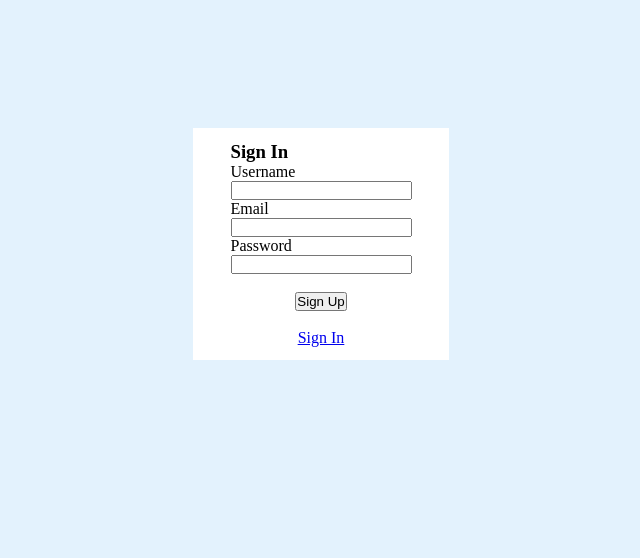
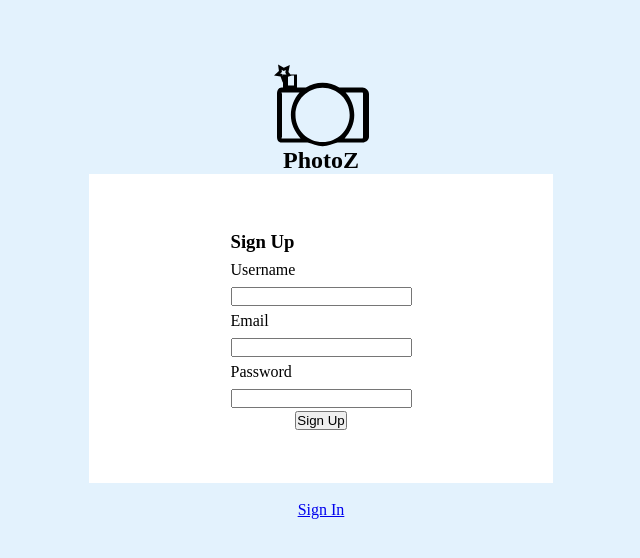
Before and after one commit to AIcoding-girl/Insta-like-React-App, a React (Create React App) app in the folder my-app/: page /signup in a window 1280 px wide. Shown: the top 558 px of the page, without its empty margins (319-959 px from the left). Built offline with nearby package versions, Linux system fonts and the light colour scheme.

Commit message:
styling updated

```diff
--- /dev/null
+++ b/my-app/src/components/svg.js
@@ -0,0 +1,3 @@
+<svg width="95" height="83" viewBox="0 0 95 83" fill="none" xmlns="http://www.w3.org/2000/svg">
+    <path d="M88.523 23.579H65.276C60.424 20.579 54.703 18.815 48.581 18.815C42.459 18.815 36.738 20.579 31.886 23.579H23V10.579H16.416L14.446 7.89501L15.824 1.08901L9.826 3.79801L4.069 0.402008L4.936 6.95301L0 11.383L6.534 12.585L8.801 18.65L9 17.471V23.579H7.652C4.326 23.579 3 26.621 3 29.947V72.816C3 76.142 4.326 78.578 7.652 78.578H33.589C38.055 79.578 43.161 82.353 48.581 82.353C54.001 82.353 59.106 79.578 63.573 78.578H88.523C91.849 78.578 95 76.142 95 72.816V29.947C95 26.621 91.849 23.579 88.523 23.579ZM14 12.769L17.812 11.579H20V21.579H14V12.769ZM9.055 12.159L8.324 10.026L6.137 9.60101L7.926 8.03801L7.649 5.72201L9.686 6.88801L11.8 5.88301L11.319 8.77601L12.455 10.579H9V11.451L9.055 12.159ZM7.652 74.579C7.185 74.579 8 73.284 8 72.817V29.947C8 29.48 7.185 28.578 7.652 28.578H25.554C20.178 34.578 16.877 42.662 16.877 51.084C16.877 60.005 20.582 67.578 26.532 74.578H7.652V74.579ZM48.581 78.06C33.634 78.06 21.473 65.899 21.473 50.952C21.473 36.005 33.633 23.844 48.581 23.844C63.528 23.844 75.689 36.005 75.689 50.952C75.689 65.899 63.528 78.06 48.581 78.06ZM89 72.817C89 73.284 88.99 74.579 88.523 74.579H70.63C76.58 67.579 80.285 60.005 80.285 51.085C80.285 42.663 76.983 34.579 71.608 28.579H88.524C88.991 28.579 89.001 29.48 89.001 29.948V72.817H89Z" fill="black" />
+</svg>
--- a/my-app/src/pages/sign-in.js
+++ b/my-app/src/pages/sign-in.js
@@ -2,6 +2,7 @@
 import React, { Component } from 'react'
 import { Button, Form, FormGroup, Label, Input } from 'reactstrap';
 import { Link } from 'react-router-dom'
+// import SVG from "../components/svg"
 import auth from '../auth'
 
 // import { FlatLayout } from './components/Layouts/FlatLayout'
@@ -53,21 +54,35 @@ class SignIn extends Component {
 
     render() {
         const boxContainer = {
-            width: "20%",
+            display: "flex",
+            flexDirection: "column",
+            justifyContent: "center",
+            alignItems: "center",
+            margin: "auto",
+            marginTop: "5%",
+            // fontFamily: "Montserrat"
+        }
+        const formContainer = {
+            width: "29rem",
+            height: "19.3rem",
             backgroundColor: "white",
             display: "flex",
             flexDirection: "column",
             justifyContent: "center",
             alignItems: "center",
             margin: "auto",
-            marginTop: "10%",
-            paddingTop: "1%",
-            paddingBottom: "1%"
+            lineHeight: 1.6
         }
 
         return (
             <div style={boxContainer}>
-                <Form >
+                <svg width="95" height="83" viewBox="0 0 95 83" fill="none" xmlns="http://www.w3.org/2000/svg">
+                    <path d="M88.523 23.579H65.276C60.424 20.579 54.703 18.815 48.581 18.815C42.459 18.815 36.738 20.579 31.886 23.579H23V10.579H16.416L14.446 7.89501L15.824 1.08901L9.826 3.79801L4.069 0.402008L4.936 6.95301L0 11.383L6.534 12.585L8.801 18.65L9 17.471V23.579H7.652C4.326 23.579 3 26.621 3 29.947V72.816C3 76.142 4.326 78.578 7.652 78.578H33.589C38.055 79.578 43.161 82.353 48.581 82.353C54.001 82.353 59.106 79.578 63.573 78.578H88.523C91.849 78.578 95 76.142 95 72.816V29.947C95 26.621 91.849 23.579 88.523 23.579ZM14 12.769L17.812 11.579H20V21.579H14V12.769ZM9.055 12.159L8.324 10.026L6.137 9.60101L7.926 8.03801L7.649 5.72201L9.686 6.88801L11.8 5.88301L11.319 8.77601L12.455 10.579H9V11.451L9.055 12.159ZM7.652 74.579C7.185 74.579 8 73.284 8 72.817V29.947C8 29.48 7.185 28.578 7.652 28.578H25.554C20.178 34.578 16.877 42.662 16.877 51.084C16.877 60.005 20.582 67.578 26.532 74.578H7.652V74.579ZM48.581 78.06C33.634 78.06 21.473 65.899 21.473 50.952C21.473 36.005 33.633 23.844 48.581 23.844C63.528 23.844 75.689 36.005 75.689 50.952C75.689 65.899 63.528 78.06 48.581 78.06ZM89 72.817C89 73.284 88.99 74.579 88.523 74.579H70.63C76.58 67.579 80.285 60.005 80.285 51.085C80.285 42.663 76.983 34.579 71.608 28.579H88.524C88.991 28.579 89.001 29.48 89.001 29.948V72.817H89Z" fill="black" />
+                </svg>
+
+                <h2>PhotoZ</h2>
+
+                <Form style={formContainer} >
                     <FormGroup>
                         <h3> Sign In</h3>
                         <Label for="email-input">Email </Label>
@@ -91,11 +106,10 @@ class SignIn extends Component {
                             name="password"
                             onChange={this.handleChange} />
                         <br />
-                    </FormGroup>
-                    {/* <h1>{this.state.email} {this.state.password}</h1> */}
-                </Form>
 
-                <Button onClick={
+                        <Link to="*" className="btn btn-primary">Forgot password</Link>
+
+                        <Button color="primary" onClick={
                             () => {
                                 auth.login(() => {
                                     this.props.history.push("./login")
@@ -105,19 +119,12 @@ class SignIn extends Component {
                             Sign In
                          </Button>
 
-                <a href="#">Forgot password?</a>
-
-                {/* <Button onClick={
-                    () => {
-                        auth.login(() => {
-                            this.props.history.push("./signup")
-                        })
-                    }
-                }>Sign Up</Button> */}
+                    </FormGroup>
+                    {/* <h1>{this.state.email} {this.state.password}</h1> */}
+                </Form>
 
                 <Link to="/signup" className="btn btn-primary">Sign up</Link>
 
-                {/* <Redirect to="/signup" className="btn btn-primary"/>Sign up */}
             </div>
         )
     }
--- a/my-app/src/pages/sign-up.js
+++ b/my-app/src/pages/sign-up.js
@@ -1,4 +1,5 @@
 import React, { Component } from 'react'
+import { Button, Form, FormGroup, Label, Input } from 'reactstrap';
 import { Link } from 'react-router-dom'
 import auth from '../auth'
 
@@ -21,75 +22,87 @@ class SignUp extends Component {
 
     render() {
         const boxContainer = {
-            width: "20%",
+            display: "flex",
+            flexDirection: "column",
+            justifyContent: "center",
+            alignItems: "center",
+            margin: "auto",
+            marginTop: "5%",
+            // fontFamily: "Montserrat"
+        }
+        const formContainer = {
+            width: "29rem",
+            height: "19.3rem",
             backgroundColor: "white",
             display: "flex",
             flexDirection: "column",
             justifyContent: "center",
             alignItems: "center",
             margin: "auto",
-            marginTop: "10%",
-            paddingTop: "1%",
-            paddingBottom: "1%"
+            lineHeight: 1.6
         }
+
         return (
+
             <div style={boxContainer}>
-                <form>
-                    <h3> Sign In</h3>
-                    <label>
+                <svg width="95" height="83" viewBox="0 0 95 83" fill="none" xmlns="http://www.w3.org/2000/svg">
+                    <path d="M88.523 23.579H65.276C60.424 20.579 54.703 18.815 48.581 18.815C42.459 18.815 36.738 20.579 31.886 23.579H23V10.579H16.416L14.446 7.89501L15.824 1.08901L9.826 3.79801L4.069 0.402008L4.936 6.95301L0 11.383L6.534 12.585L8.801 18.65L9 17.471V23.579H7.652C4.326 23.579 3 26.621 3 29.947V72.816C3 76.142 4.326 78.578 7.652 78.578H33.589C38.055 79.578 43.161 82.353 48.581 82.353C54.001 82.353 59.106 79.578 63.573 78.578H88.523C91.849 78.578 95 76.142 95 72.816V29.947C95 26.621 91.849 23.579 88.523 23.579ZM14 12.769L17.812 11.579H20V21.579H14V12.769ZM9.055 12.159L8.324 10.026L6.137 9.60101L7.926 8.03801L7.649 5.72201L9.686 6.88801L11.8 5.88301L11.319 8.77601L12.455 10.579H9V11.451L9.055 12.159ZM7.652 74.579C7.185 74.579 8 73.284 8 72.817V29.947C8 29.48 7.185 28.578 7.652 28.578H25.554C20.178 34.578 16.877 42.662 16.877 51.084C16.877 60.005 20.582 67.578 26.532 74.578H7.652V74.579ZM48.581 78.06C33.634 78.06 21.473 65.899 21.473 50.952C21.473 36.005 33.633 23.844 48.581 23.844C63.528 23.844 75.689 36.005 75.689 50.952C75.689 65.899 63.528 78.06 48.581 78.06ZM89 72.817C89 73.284 88.99 74.579 88.523 74.579H70.63C76.58 67.579 80.285 60.005 80.285 51.085C80.285 42.663 76.983 34.579 71.608 28.579H88.524C88.991 28.579 89.001 29.48 89.001 29.948V72.817H89Z" fill="black" />
+                </svg>
+
+                <h2>PhotoZ</h2>
+
+                <Form style={formContainer} >
+                    <FormGroup>
+                        <h3> Sign Up</h3>
+
+                        <Label>
                             Username
                         <br />
-                        <input
+                            <Input
                                 type="username"
                                 value={this.state.username}
                                 name="username"
                                 onChange={this.handleChange} />
-                    </label>
+                        </Label>
+                    </FormGroup>
+
+                    <FormGroup>
+                        <Label for="email-input">Email </Label>
                         <br />
-                    <label>
-                        Email
-                        <br />
-                        <input
+                        <Input
                             type="email"
+                            id="email-input"
                             value={this.state.email}
                             name="email"
                             onChange={this.handleChange} />
-                    </label>
                         <br />
+                    </FormGroup>
 
-                    <label>
-                        Password
+                    <FormGroup>
+                        <Label for="password-input">Password </Label>
                         <br />
-                        <input
+                        <Input
                             type="password"
+                            id="password-input"
                             value={this.state.password}
                             name="password"
                             onChange={this.handleChange} />
-                    </label>
-                </form>
+                        <br />
+                    </FormGroup>
 
-                <br />
-
-                <button onClick={
+                    <Button color="primary" onClick={
                         () => {
                             auth.login(() => {
-                            this.props.history.push("./signup")
-                        })
-                    }
-                }>Sign Up</button>
-
-                <br />
-
-                {/* <button onClick={
-                    () => {
-                        auth.login(() => {
-                            this.props.history.push("./")
+                                this.props.history.push("./login")
                             })
                         }
                     }>
-                    Sign In
-                </button> */}
+                        Sign Up
+                         </Button>
 
+                    {/* <h1>{this.state.email} {this.state.password}</h1> */}
+                </Form>
+                <br />
                 <Link to="/" className="btn btn-primary">Sign In</Link>
             </div>
         )
```
Lines whose indentation alone changed are shown as unchanged.
